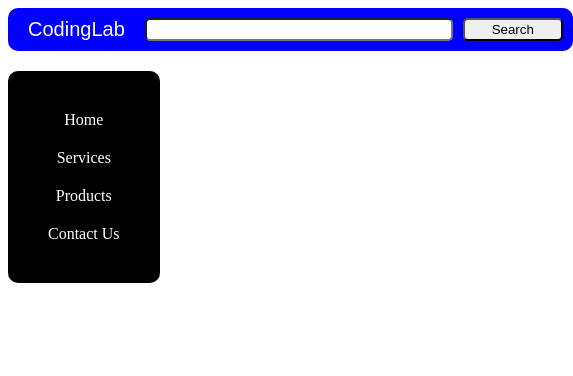
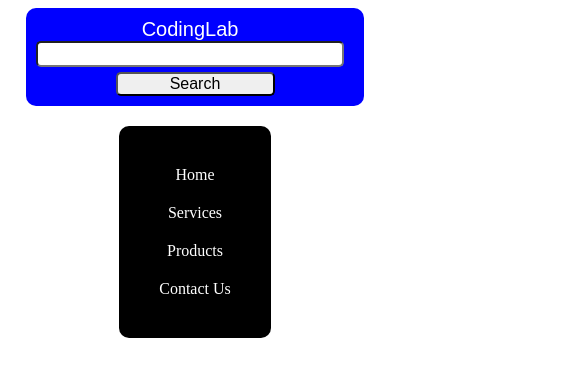
Before and after one commit to feliperosilva-study/navbar1, a plain HTML site: page index.html in a window 390 px wide. Shown: the whole page, 573 px wide, since content can reach past the window. Drawn offline with Linux system fonts and the light colour scheme; a web font is replaced by a local one.

Commit message:
Add media query for responsiveness on CSS

```diff
--- a/index.html
+++ b/index.html
@@ -13,6 +13,7 @@
     <link rel="stylesheet" href="/styles.css">
 </head>
 <body>
+    <div class="container">
         <nav>
             <div class="search-bar">
                 <a href="" class="logo">CodingLab</a>
@@ -28,5 +29,7 @@
                 <a href="" class="nav-item">Contact Us</a>
             </div>
         </nav>
+    </div>
+
 </body>
 </html>
--- a/styles.css
+++ b/styles.css
@@ -50,3 +50,25 @@ a:hover {
     color: white;
     margin: 10px;
 }
+
+@media (max-width: 768px) {
+    .container {
+        display: flex;
+        flex-direction: column;
+        align-items: center;
+    }
+    .search-bar, .nav-menu {
+        flex-direction: column;
+        align-items: center;
+    }
+
+    .search-input {
+        height: 20px;
+        margin-bottom: 5px;
+    }
+
+    .button {
+        width: 50%;
+        font-size: 16px;
+    }
+}
```
Lines whose indentation alone changed are shown as unchanged.
